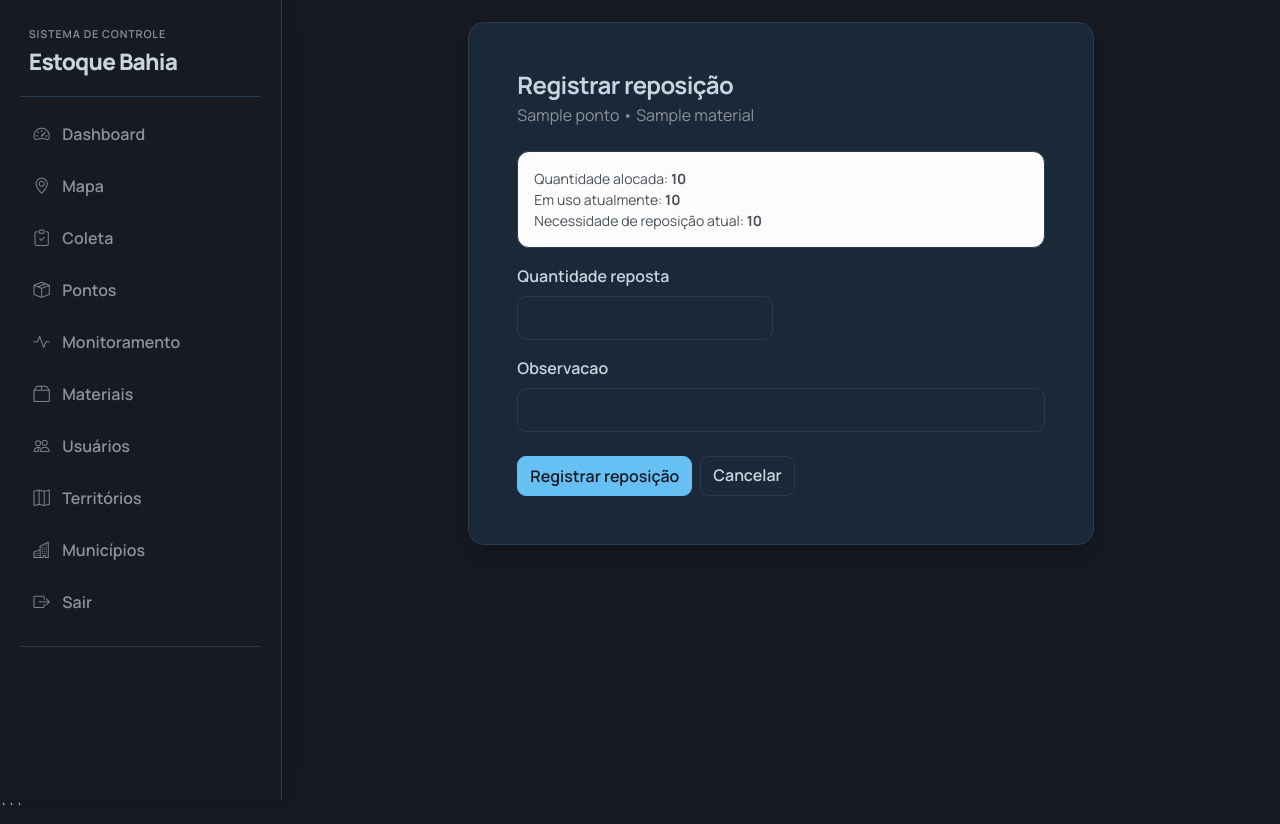
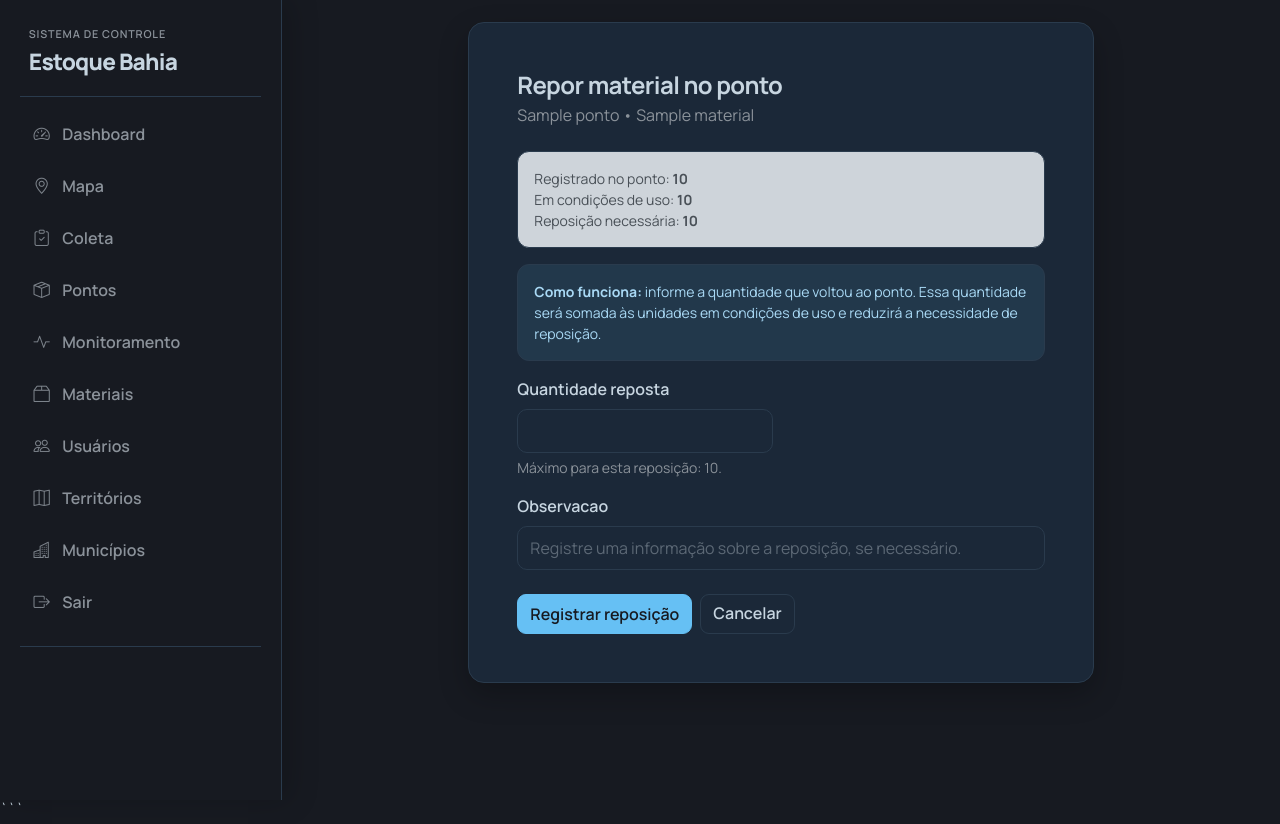
Before and after one commit to devcleristonjr/controle, a Python web app: template app/templates/estoques/reposicao_form.html in a window 1280 px wide. Run offline with Jinja, Linux system fonts and the light colour scheme; the template is opened without the code that fills it: most values are stand-ins (such as "Sample title", 1, 10 or a date in 2020); form fields are guessed from the names that the template uses.

Commit message:
Simplifica fluxo visual de reposicao (#24)

```diff
--- a/app/templates/estoques/reposicao_form.html
+++ b/app/templates/estoques/reposicao_form.html
@@ -5,27 +5,40 @@
   <div class="col-lg-8">
     <div class="card card-soft">
       <div class="card-body p-4 p-lg-5">
-        <h1 class="h4 fw-bold mb-1">Registrar reposição</h1>
+        <h1 class="h4 fw-bold mb-1">Repor material no ponto</h1>
         <p class="text-muted mb-4">{{ ponto.nome }} • {{ alocacao.material.nome }}</p>
 
-        <div class="alert alert-light border small">
-          <div>Quantidade alocada: <strong>{{ '%.0f'|format(alocacao.quantidade_alocada) }}</strong></div>
-          <div>Em uso atualmente: <strong>{{ '%.0f'|format(alocacao.quantidade_em_uso) }}</strong></div>
-          <div>Necessidade de reposição atual: <strong>{{ '%.0f'|format(alocacao.quantidade_reposicao_pendente) }}</strong></div>
+        <div class="alert alert-dark border small">
+          <div>Registrado no ponto: <strong>{{ '%.0f'|format(alocacao.quantidade_alocada) }}</strong></div>
+          <div>Em condições de uso: <strong>{{ '%.0f'|format(alocacao.quantidade_em_uso) }}</strong></div>
+          <div>Reposição necessária: <strong>{{ '%.0f'|format(alocacao.quantidade_reposicao_pendente) }}</strong></div>
         </div>
 
-        <form method="post" novalidate>
+        <div class="alert alert-info border small">
+          <strong>Como funciona:</strong>
+          informe a quantidade que voltou ao ponto. Essa quantidade será somada às unidades
+          em condições de uso e reduzirá a necessidade de reposição.
+        </div>
+
+        <form method="post" novalidate id="replenishment-form">
           {{ form.hidden_tag() }}
           <div class="row g-3">
             <div class="col-md-6">
               {{ form.quantidade_reposta.label(class_='form-label') }}
-              {{ form.quantidade_reposta(class_='form-control') }}
+              {{ form.quantidade_reposta(class_='form-control', id='replenishment-quantity', min='0.01', step='0.01') }}
+              <div class="form-text">Máximo para esta reposição: {{ '%.0f'|format(alocacao.quantidade_reposicao_pendente) }}.</div>
             </div>
             <div class="col-12">
               {{ form.observacao.label(class_='form-label') }}
-              {{ form.observacao(class_='form-control', rows=4) }}
+              {{ form.observacao(class_='form-control', rows=4, placeholder='Registre uma informação sobre a reposição, se necessário.') }}
             </div>
           </div>
+
+          <div id="replenishment-preview" class="alert alert-success border mt-4 d-none" role="status">
+            <strong>Após esta reposição:</strong>
+            <span id="replenishment-preview-text"></span>
+          </div>
+
           <div class="d-flex gap-2 mt-4">
             <button class="btn btn-primary" type="submit">Registrar reposição</button>
             <a class="btn btn-outline-secondary" href="{{ url_for('estoques.detail', ponto_id=ponto.id) }}">Cancelar</a>
@@ -35,4 +48,39 @@
     </div>
   </div>
 </div>
+
+<script>
+(function () {
+  const quantityField = document.getElementById('replenishment-quantity');
+  const preview = document.getElementById('replenishment-preview');
+  const previewText = document.getElementById('replenishment-preview-text');
+  if (!quantityField || !preview || !previewText) return;
+
+  const currentInUse = Number('{{ alocacao.quantidade_em_uso }}');
+  const pending = Number('{{ alocacao.quantidade_reposicao_pendente }}');
+
+  function updatePreview() {
+    const quantity = Number(quantityField.value || 0);
+    if (quantity <= 0) {
+      preview.classList.add('d-none');
+      previewText.textContent = '';
+      return;
+    }
+
+    const nextInUse = currentInUse + quantity;
+    const nextPending = Math.max(0, pending - quantity);
+    const unit = quantity === 1 ? 'unidade' : 'unidades';
+    const pendingUnit = nextPending === 1 ? 'unidade' : 'unidades';
+
+    previewText.textContent =
+      nextInUse + ' em condições de uso e ' +
+      nextPending + ' ' + pendingUnit + ' ainda ' +
+      (nextPending === 1 ? 'precisa' : 'precisam') + ' de reposição.';
+    preview.classList.remove('d-none');
+  }
+
+  quantityField.addEventListener('input', updatePreview);
+  updatePreview();
+})();
+</script>
 {% endblock %}
```
